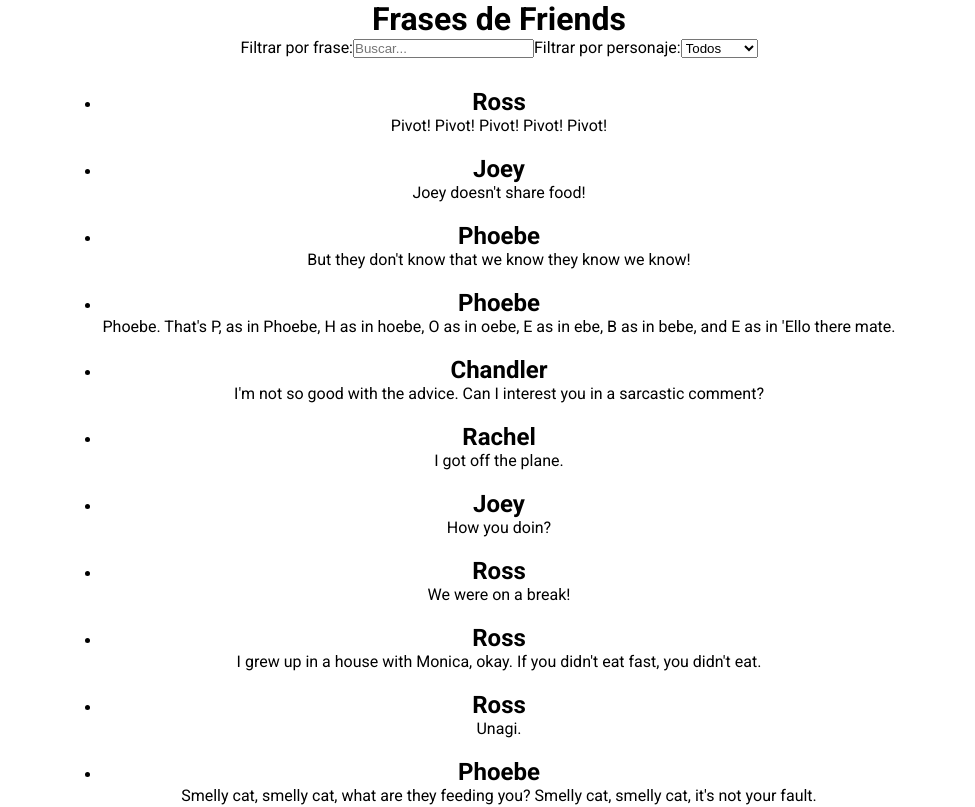
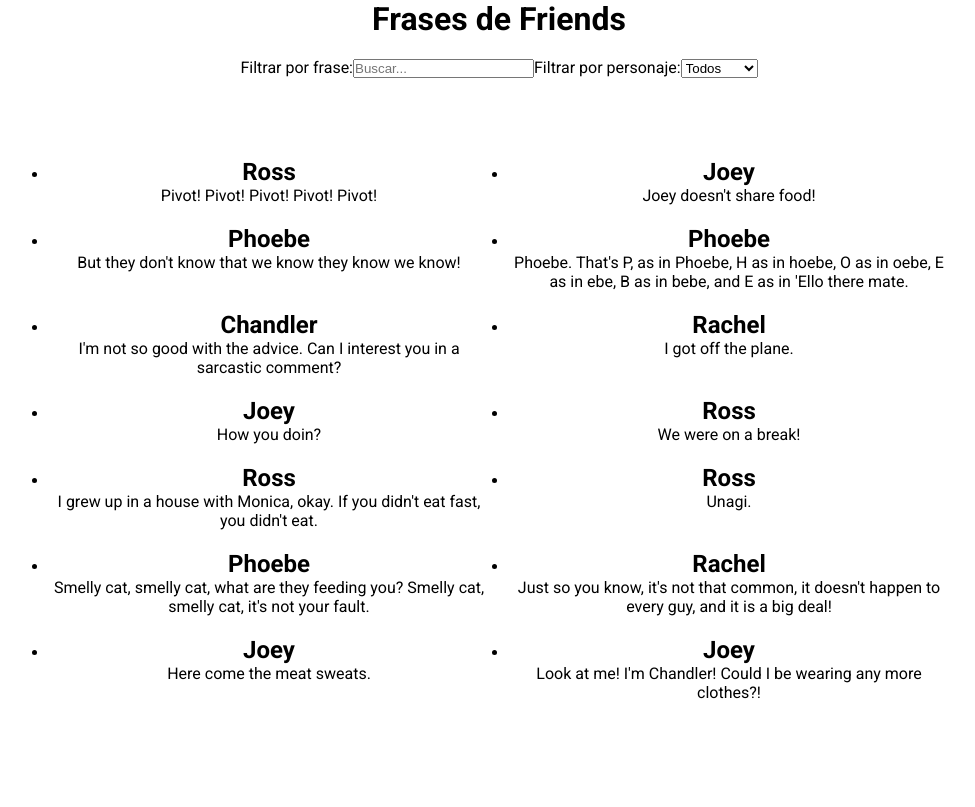
Before and after one commit to Adalab/modulo-3-evaluacion-intermedia-maialenmunoa, a React (Vite) app: page / in a window 1280 px wide. Shown: the top 807 px of the page, without its empty margins (141-1116 px from the left). Built offline with nearby package versions, Linux system fonts and the light colour scheme.

Commit message:
add some styles

```diff
--- a/src/scss/App.scss
+++ b/src/scss/App.scss
@@ -4,12 +4,17 @@
     align-items: center;
     display: flex;
     flex-direction: column;
+    gap: 20px;
     text-align: center;
 }
 
 .characters {
-    display: flex;
-    flex-direction: column;
+    display: grid;
+    grid-template-columns: 1fr 1fr;
+    justify-content: center;
+    margin: auto;
+    max-width: 960px;
+    padding: 50px 30px;
     gap: 20px;
     margin-top: 30px;
 }
```
